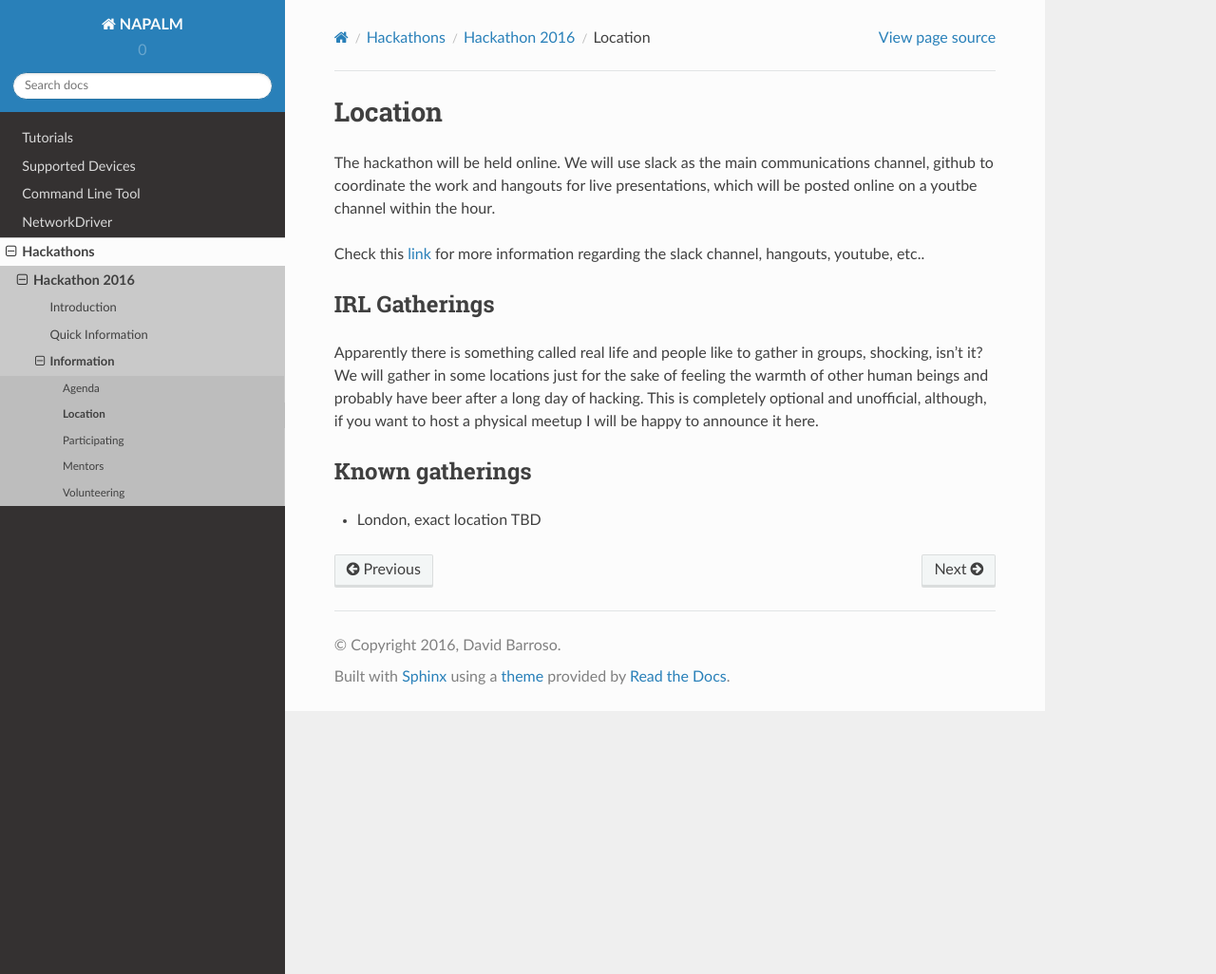
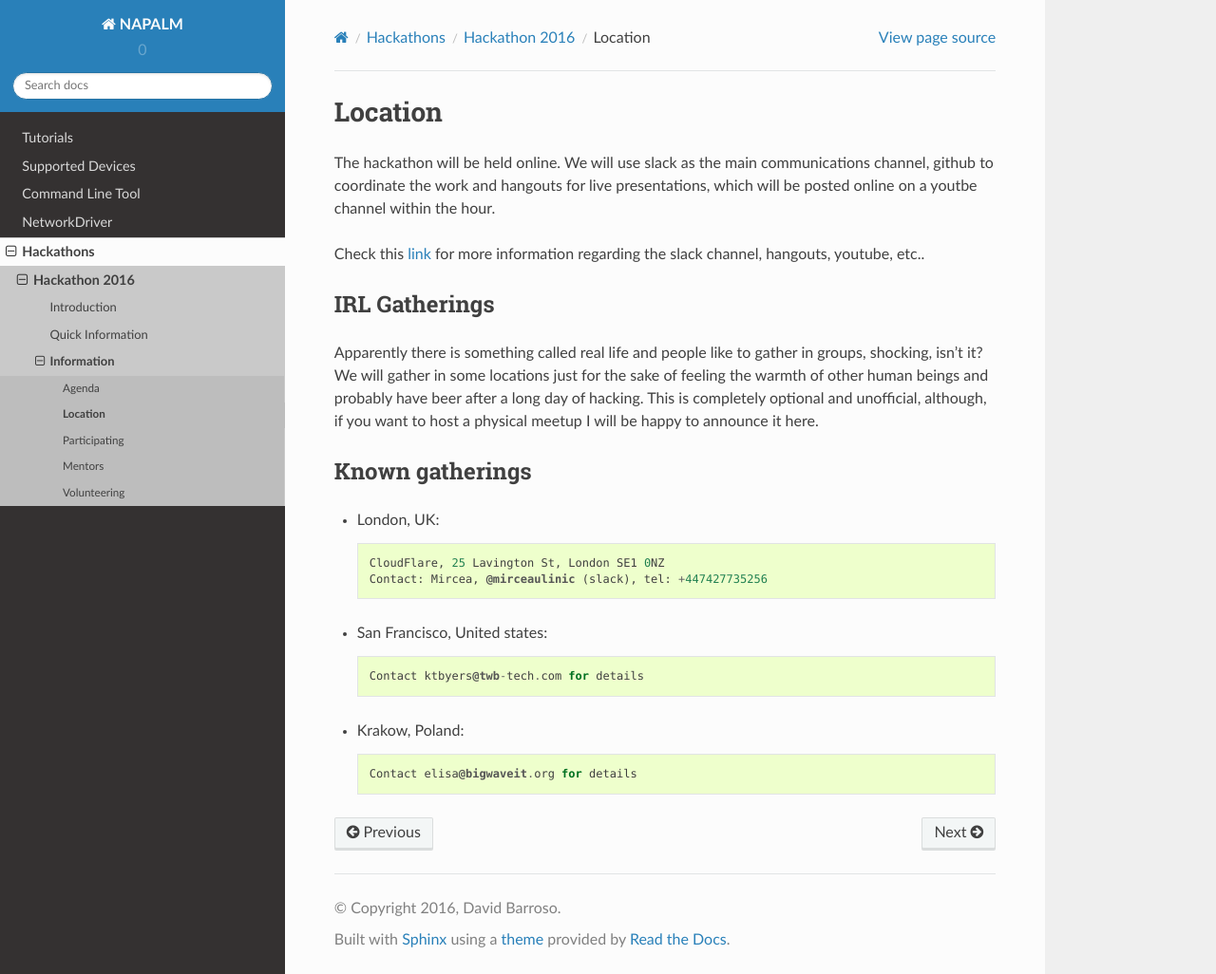
Before and after one commit to napalm-automation/napalm, a Sphinx documentation site: the page built from docs/hackathons/hackathon2016/locations.rst, in a window 1280 px wide and 1026 px high. Shown: the whole window at 95% size. Built offline with Sphinx 7.4.7 and the Read the Docs theme 2.0.0, drawn with Linux system fonts in a browser that asks for light colours.

Commit message:
Added locations

```diff
--- a/docs/hackathons/hackathon2016/locations.rst
+++ b/docs/hackathons/hackathon2016/locations.rst
@@ -13,7 +13,18 @@ Apparently there is something called real life and people like to gather in grou
 Known gatherings
 ^^^^^^^^^^^^^^^^
 
-* London, exact location TBD
+* London, UK::
+
+     CloudFlare, 25 Lavington St, London SE1 0NZ
+     Contact: Mircea, @mirceaulinic (slack), tel: +447427735256
+
+* San Francisco, United states::
+
+    Contact ktbyers@twb-tech.com for details
+
+* Krakow, Poland::
+
+    Contact elisa@bigwaveit.org for details
 
 
 
```
